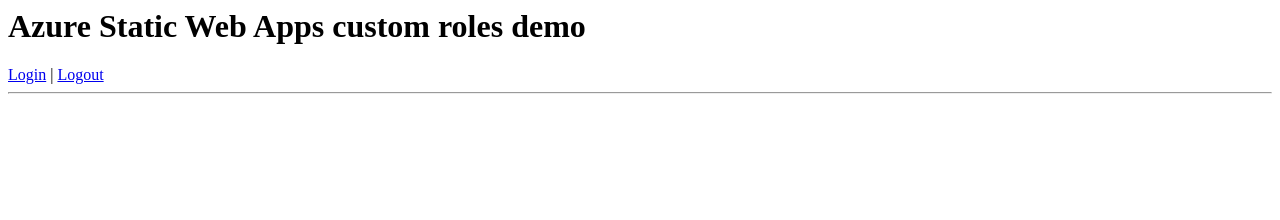
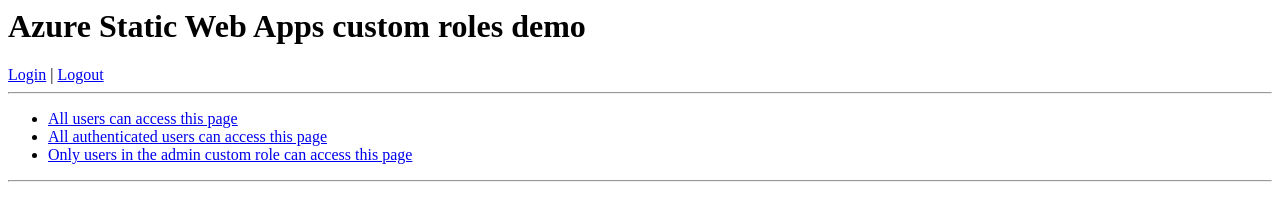
Before and after one commit to staticwebdev/roles-function, a plain HTML site: page frontend/index.html in a window 1280 px wide. Drawn offline with Linux system fonts and the light colour scheme; no server answers.

Commit message:
Add links

```diff
--- a/frontend/index.html
+++ b/frontend/index.html
@@ -12,7 +12,14 @@
     <div>
         <a href="/.auth/login/aad">Login</a> | <a href="/.auth/logout">Logout</a>
     </div>
-
+    <hr>
+    <div>
+        <ul>
+            <li><a href="/anonymous/">All users can access this page</a></li>
+            <li><a href="/authenticated/">All authenticated users can access this page</a></li>
+            <li><a href="/admin/">Only users in the admin custom role can access this page</a></li>
+        </ul>
+    </div>
     <hr>
     <pre></pre>
     <script>
```
